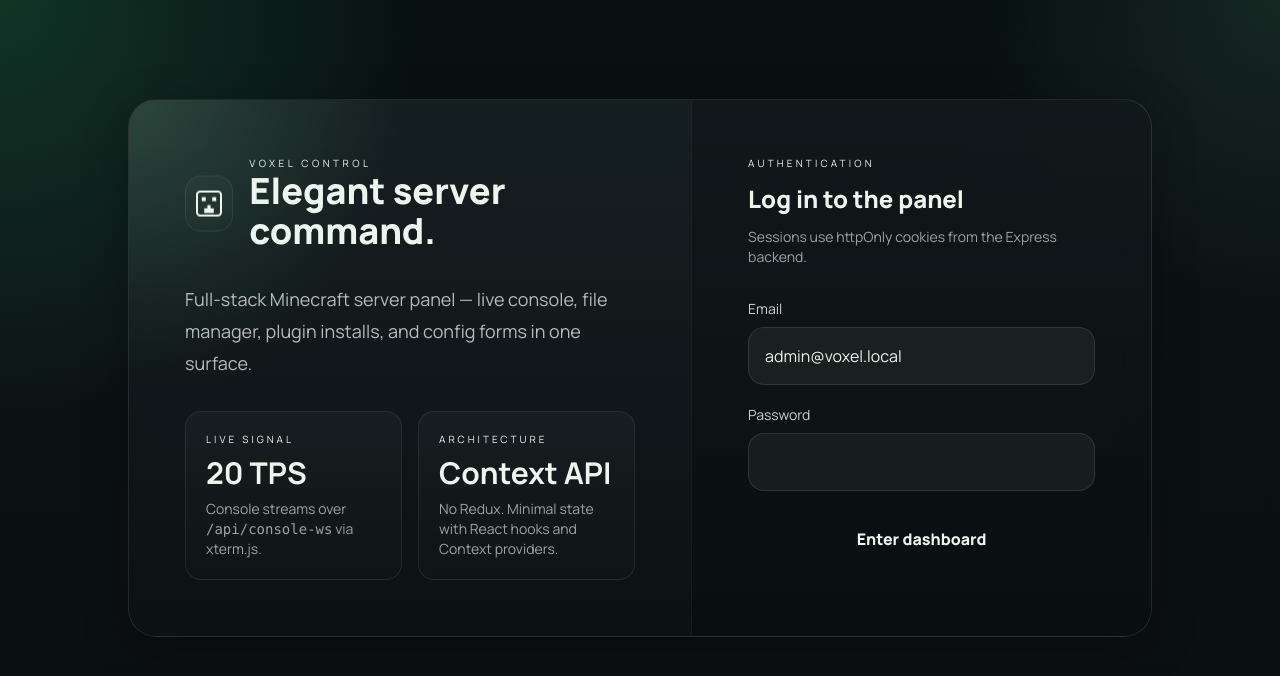
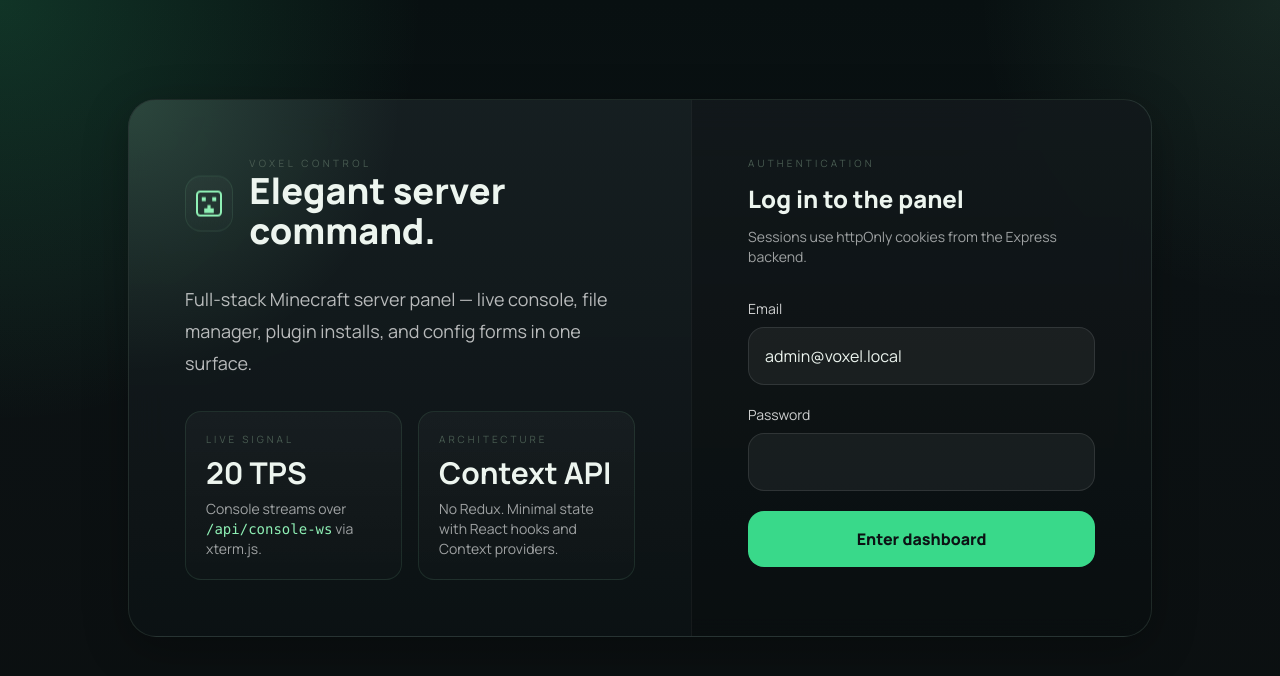
Before and after one commit to MythicSorcerer/pplx-mc-panel, a React (Vite) app in the folder client/: page / in a window 1280 px wide. Shown: the top 676 px of the page. Built offline with nearby package versions, Linux system fonts and the light colour scheme; a web font is replaced by a local one.

Commit message:
fix: add custom colors to tailwind config

```diff
--- a/client/tailwind.config.js
+++ b/client/tailwind.config.js
@@ -1,3 +1,14 @@
 export default {
   content: ["./index.html", "./src/**/*.{ts,tsx}"],
+  theme: {
+    extend: {
+      colors: {
+        emerald: "#39d98a",
+        mint: "#8ff0b5",
+        moss: "#4a5d53",
+        coal: "#0c1214",
+        redstone: "#e54d2e",
+      },
+    },
+  },
 }
```
